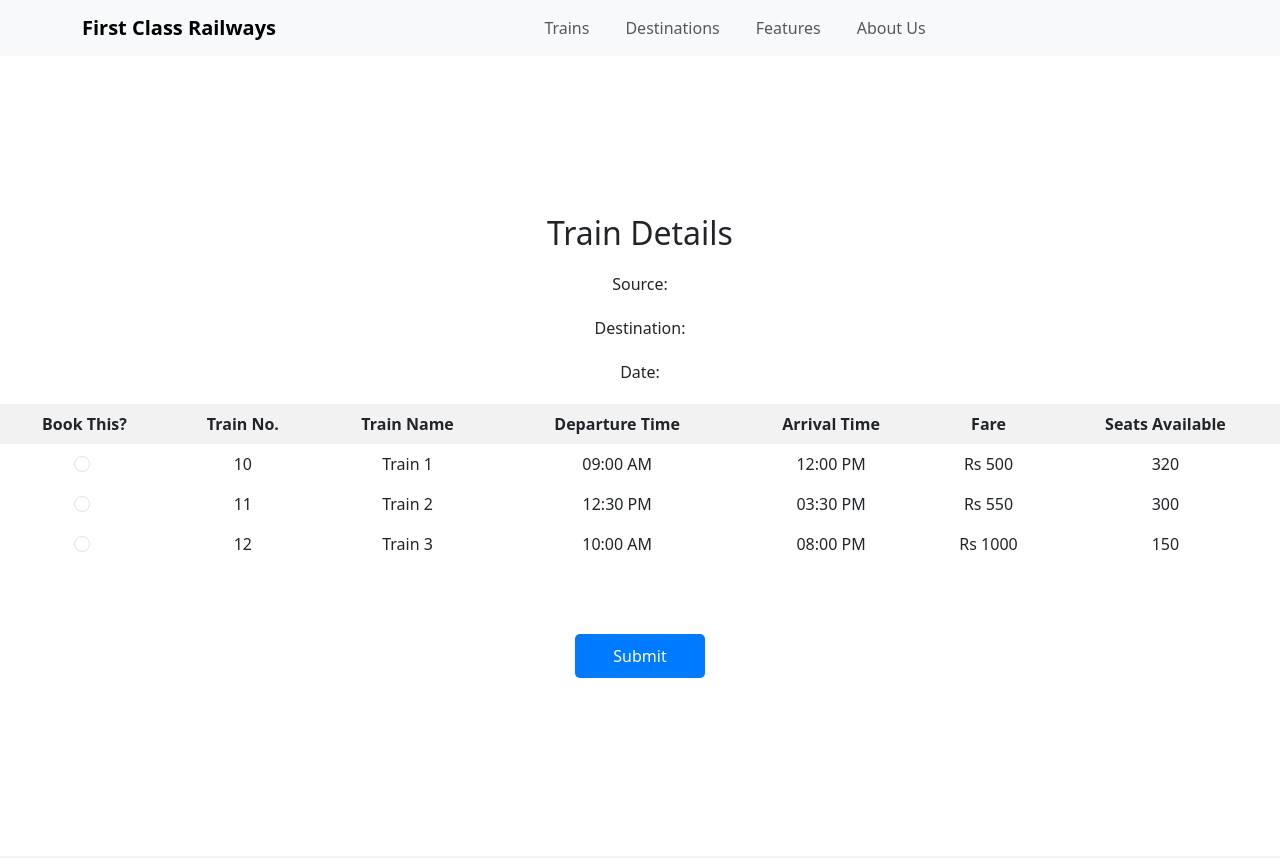
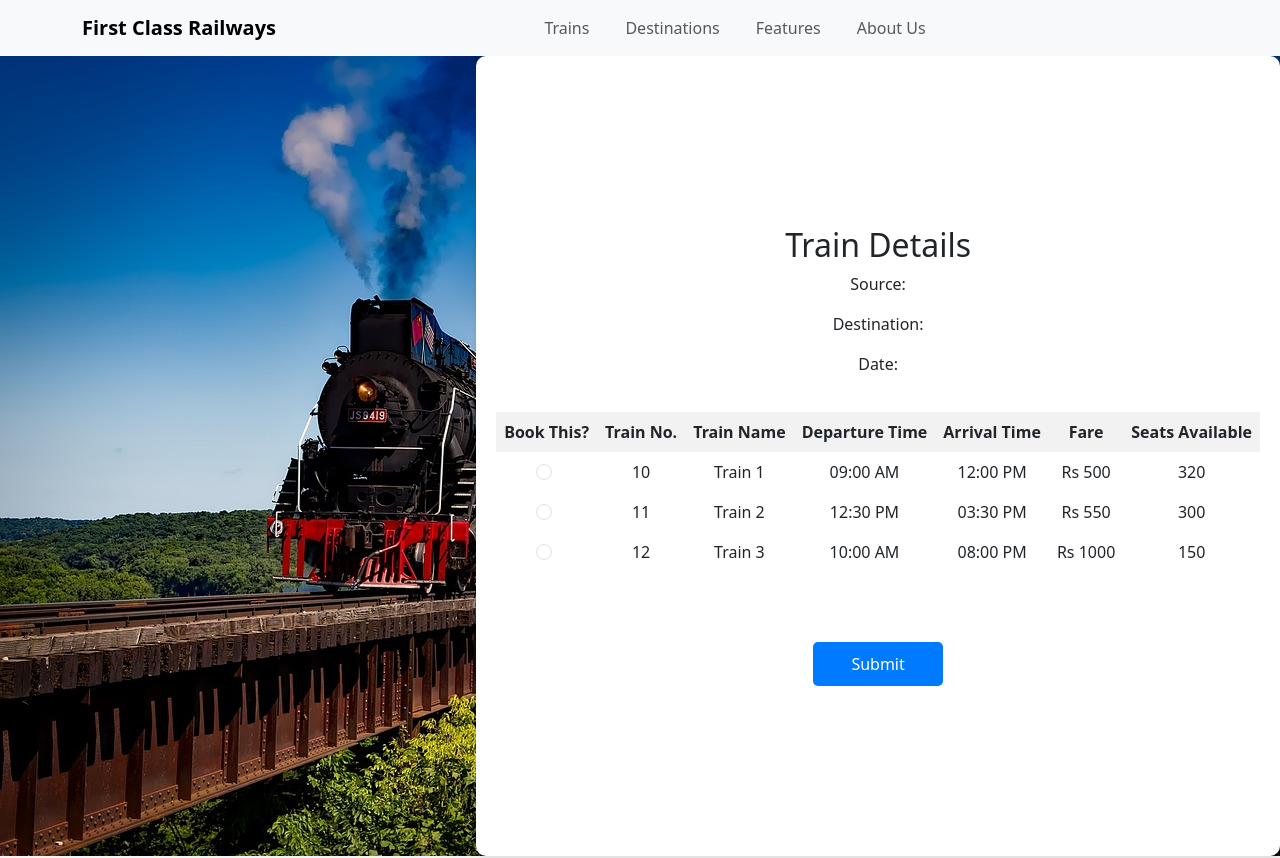
Before and after one commit to itsrithu1/Railways_project, a React (Create React App) app in the folder frontend/: page /DisplayTrains in a window 1280 px wide. Shown: the top 858 px of the page. Built offline with nearby package versions, Linux system fonts and the light colour scheme.

Commit message:
css changes

```diff
--- a/frontend/src/components/LandingPage.js
+++ b/frontend/src/components/LandingPage.js
@@ -62,6 +62,8 @@ const LandingPage = () => {
   const [show, setShow] = useState(false);
 
   return (
+    <>
+    <NavbarComponent/>
     <div className='page-container'>
       <div className='card-container'>
         <Card>
@@ -145,6 +147,8 @@ const LandingPage = () => {
         </Card>
       </div>
     </div>
+    <Footer/>
+    </>
   );
 };
 
--- a/frontend/src/components/TrainDetails.js
+++ b/frontend/src/components/TrainDetails.js
@@ -4,7 +4,7 @@ import Form from 'react-bootstrap/Form';
 import { Button } from 'react-bootstrap';
 import { Router, useNavigate } from 'react-router-dom';
 // import './TrainDetails.css'; // Import the CSS file
-import '../styles/TrainDetails.css'
+import '../styles/TrainDetails.css';
 import NavbarComponent from '../components/NavbarComponent';
 import Footer from '../components/Footer';
 
@@ -27,7 +27,9 @@ const DisplayTrains = ({ source, destination, date }) => {
   return (
     <>
     <NavbarComponent/>
-    <div className="train-details-container">
+    <div className='page-container'>
+
+      <div className="content-box train-details-container">
       <h2>Train Details</h2>
       <p>Source: {source}</p>
       <p>Destination: {destination}</p>
@@ -70,6 +72,7 @@ const DisplayTrains = ({ source, destination, date }) => {
         Submit
       </Button>
     </div>
+    </div>
     <Footer/>
     </>
   );
--- a/frontend/src/styles/LandingPage.css
+++ b/frontend/src/styles/LandingPage.css
@@ -1,62 +1,119 @@
-/* src/components/CardComponent.css */
+.card-container {
+
+  width: 400px;
+
+  margin: 0 auto;
+
+  padding: 20px;
+
+  border: 1px solid #ccc;
+
+  border-radius: 5px;
+
+  box-shadow: 0 2px 4px rgba(0, 0, 0, 0.1);
+
+}
+
+
+
+.card-container h5 {
+
+  text-align: center;
+
+  margin-bottom: 20px;
+
+}
+
+
+
+.form-container {
+
+  display: flex;
+
+  flex-direction: column;
+
+}
+
+
+
+.form-group {
+
+  margin-bottom: 20px;
+
+}
+
+
+
+.form-control {
+
+  font-size: 14px;
+
+  padding: 5px 10px;
+
+  width: 50%;
+
+}
+
+
+
+.form-check {
+
+  display: inline-block;
+
+  margin-right: 20px;
+
+}
+
+
+
+button {
+
+  margin-top: 50px; /* Adjust the value as needed */
+
+  width: 25%;
+
+  margin-left: auto;
+
+  margin-right: auto;
+
+  display: block;
+
+}
+
+
 
 .card-container {
+
   width: 400px;
-    margin: 0 auto;
+
+  margin: 0 20px; /* Add some spacing on the right side */
+
   padding: 20px;
+
   border: 1px solid #ccc;
+
   border-radius: 5px;
+
   box-shadow: 0 2px 4px rgba(0, 0, 0, 0.1);
+
 }
 
-  .card-container h5 {
-    text-align: center;
-    margin-bottom: 20px;
-  }
 
-  .form-container {
-    display: flex;
-    flex-direction: column;
-  }
-
-  .form-group {
-    margin-bottom: 20px;
-  }
-
-  .form-control {
-    font-size: 14px;
-    padding: 5px 10px;
-    width: 50%;
-  }
-
-  .form-check {
-    display: inline-block;
-    margin-right: 20px;
-  }
-
-  button {
-    margin-top: 50px; /* Adjust the value as needed */
-    width: 25%;
-    margin-left: auto;
-    margin-right: auto;
-    display: block;
-  }
-
-  .card-container {
-    width: 400px;
-    margin: 0 20px; /* Add some spacing on the right side */
-    padding: 20px;
-    border: 1px solid #ccc;
-    border-radius: 5px;
-    box-shadow: 0 2px 4px rgba(0, 0, 0, 0.1);
-  }
 
 .page-container {
+
   display: flex;
+
   justify-content: flex-end; /* Align items to the right */
+
   height: 100vh; /* Set the container height to fill the entire viewport */
-    /* background-image: url("../../../public/Train1.jpg"); */
+
+  background-image: url("../../public/Train1.png");
+
   background-repeat: no-repeat;
-    background-position: right center;
+
+  background-position: center;
+
   background-size: cover;
+
 }
--- a/frontend/src/styles/TrainDetails.css
+++ b/frontend/src/styles/TrainDetails.css
@@ -1,43 +1,109 @@
-/* src/components/TrainDetails.css */
+/* Create a flex container to center the content vertically and horizontally */
 
-/* Create a flex container to center the content vertically and horizontally */
 .train-details-container {
+
   display: flex;
+
   justify-content: center;
+
   align-items: center;
+
   flex-direction: column;
+
   height: 100vh; /* Set the container height to fill the entire viewport */
+
 }
 
-  /* Add some spacing between elements */
-  .train-details-container > * {
-    margin-bottom: 20px;
+
+
+/* Enclose content in a box with a white background */
+
+.content-box {
+
+  background-color: white;
+
+  padding: 20px;
+
+  border-radius: 10px;
+
+  box-shadow: 0 2px 4px rgba(0, 0, 0, 0.1);
+
 }
 
+
+
 /* Center the table */
+
 table {
-    margin: 0 50px;
+
+  margin: 20px 0;
+
   /*width: 90%;*/
+
   border-collapse: collapse;
+
   width: 100%;
+
 }
 
+
+
 th, td {
+
   border: 1px solid #ccc;
+
   padding: 8px;
+
   text-align: center;
+
 }
 
+
+
 th {
+
   background-color: #f2f2f2;
+
 }
 
+
+
 /* Center the submit button */
+
 button {
+
   margin-top: 20px;
+
 }
 
+
+
 /* Add some spacing between radio buttons and text */
+
 input[type="radio"] {
+
   margin-right: 5px;
+
 }
+
+
+
+.page-container {
+
+  display: flex;
+
+  justify-content: center;
+
+  align-items: center;
+
+  height: 100vh; /* Set the container height to fill the entire viewport */
+
+  background-image: url("../../public/Train1.png");
+
+  background-repeat: no-repeat;
+
+  background-position: center;
+
+  background-size: cover;
+
+}
```
Also changed, not shown: frontend/public/Train1.png (added). Lines whose indentation alone changed are shown as unchanged.
